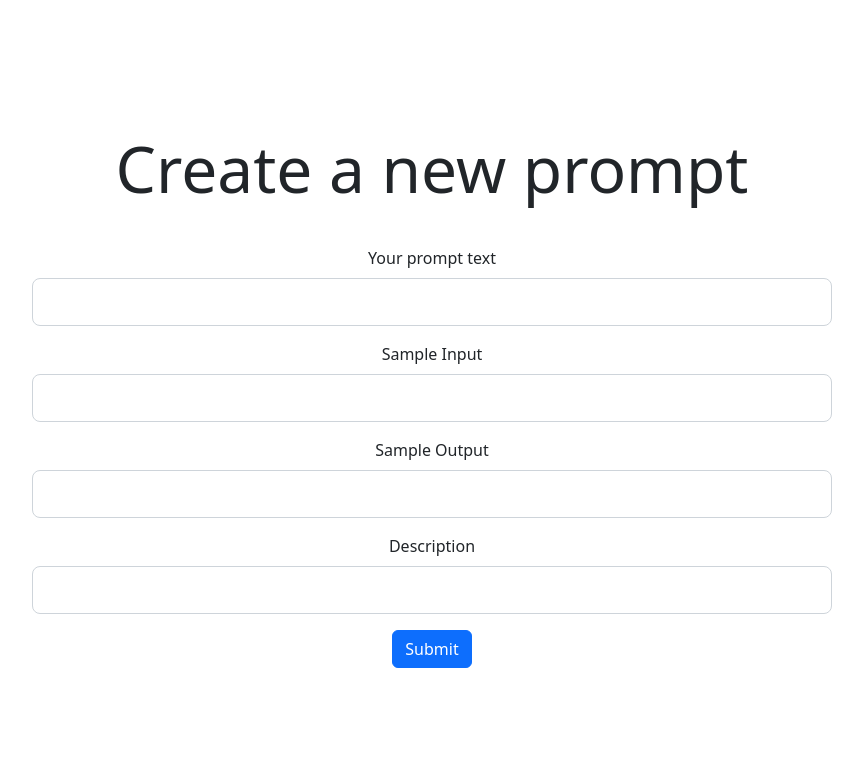
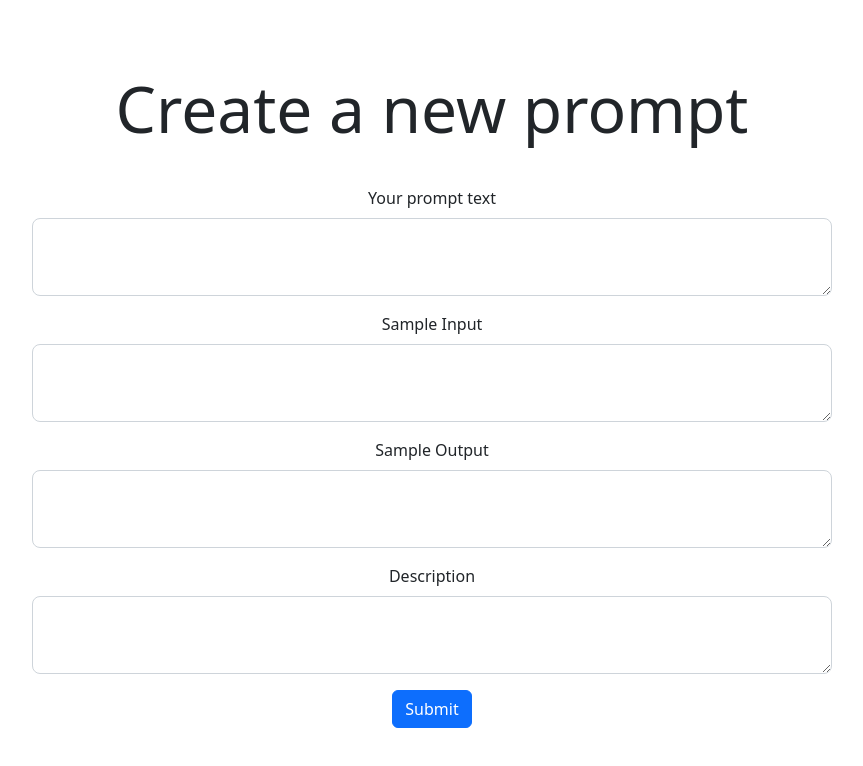
Before and after one commit to paramsingh/promptdb, a Next.js app in the folder promptdb/frontend/: page /new in a window 1280 px wide. Shown: the top 766 px of the page, without its empty margins (208-1071 px from the left). Built offline with nearby package versions, Linux system fonts and the light colour scheme.

Commit message:
use textareas

```diff
--- a/promptdb/frontend/pages/new.tsx
+++ b/promptdb/frontend/pages/new.tsx
@@ -6,7 +6,6 @@ import styles from '../styles/Home.module.css'
 import 'bootstrap/dist/css/bootstrap.min.css';
 import { useState } from 'react';
 import { submitPrompt } from '../api-client';
-import { brotliDecompressSync } from 'zlib';
 import PromptSubmitted from '../components/PromptSubmitted';
 
 const NewPrompt: NextPage = () => {
@@ -46,22 +45,22 @@ const NewPrompt: NextPage = () => {
           <div className={styles.grid} style={{marginTop: '40px'}}>
             <Form.Label>Your prompt text</Form.Label>
             <InputGroup className="mb-3">
-              <FormControl size="lg" onChange={(e) => onInput(e, setText)}/>
+              <FormControl size="lg" as="textarea" onChange={(e) => onInput(e, setText)}/>
             </InputGroup>
 
             <Form.Label>Sample Input</Form.Label>
             <InputGroup className="mb-3">
-              <FormControl size="lg" onChange={(e) => onInput(e, setSampleInput)}/>
+              <FormControl size="lg" as="textarea" onChange={(e) => onInput(e, setSampleInput)}/>
             </InputGroup>
 
             <Form.Label>Sample Output</Form.Label>
             <InputGroup className="mb-3">
-              <FormControl size="lg" onChange={(e) => onInput(e, setSampleOutput)}/>
+              <FormControl size="lg" as="textarea" onChange={(e) => onInput(e, setSampleOutput)}/>
             </InputGroup>
 
             <Form.Label>Description</Form.Label>
             <InputGroup className="mb-3">
-              <FormControl size="lg" onChange={(e) => onInput(e, setDescription)}/>
+              <FormControl as="textarea" size="lg" onChange={(e) => onInput(e, setDescription)}/>
             </InputGroup>
             <Button className={styles.button} onClick={onSubmit}>Submit</Button>
           </div>
```
